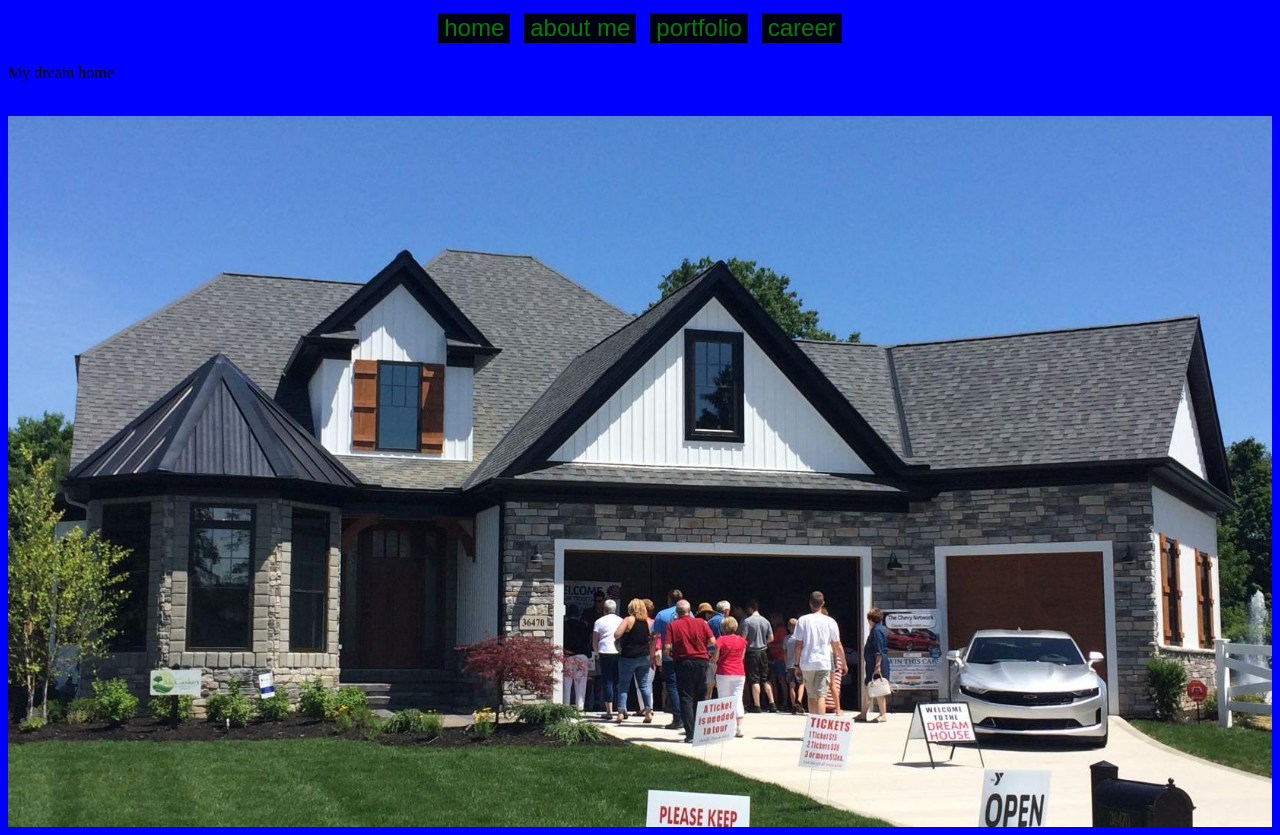
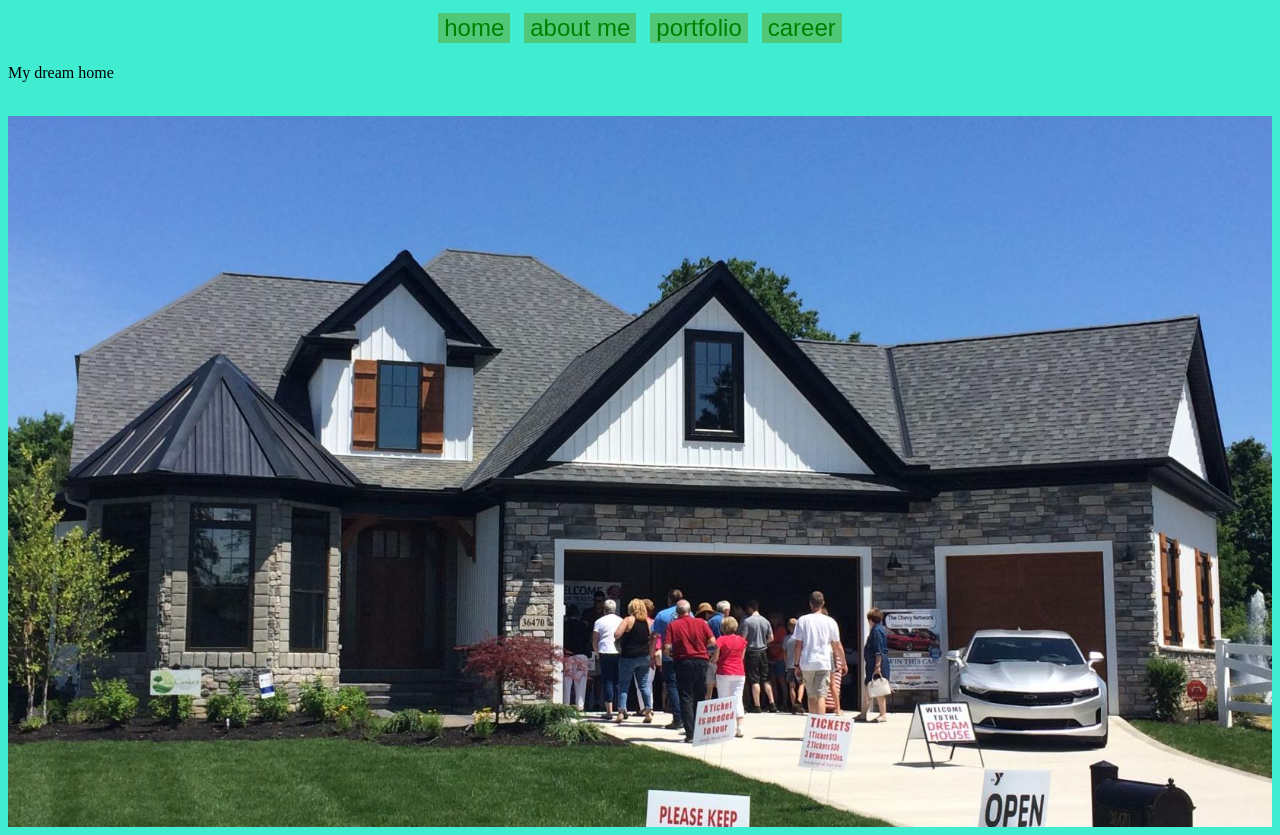
Before and after one commit to Tj45ones/Tj45ones.github.io, a plain HTML site: page index.html in a window 1280 px wide. Drawn offline with Linux system fonts and the light colour scheme.

Commit message:
Update index.html

```diff
--- a/index.html
+++ b/index.html
@@ -3,7 +3,7 @@
     <head>
         <style>
             button {
-                background-color: #000014;
+                background-color: #50C878;
                 border: none;
                 color: Green;
                 text-align: center;
@@ -14,7 +14,7 @@
                 cursor: pointer;
             }
             body{
-                background-color:blue;
+                background-color:40EDD0;
             }
         </style>
     </head>
```
